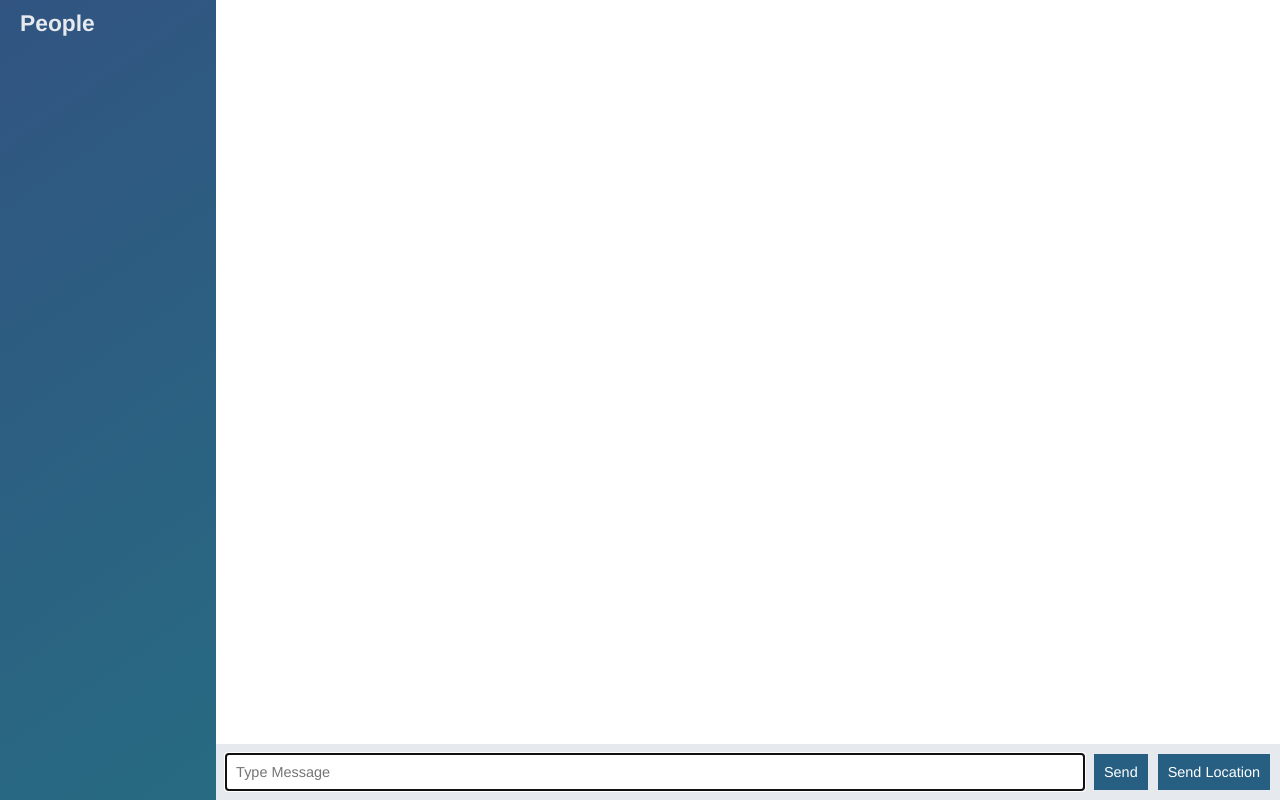
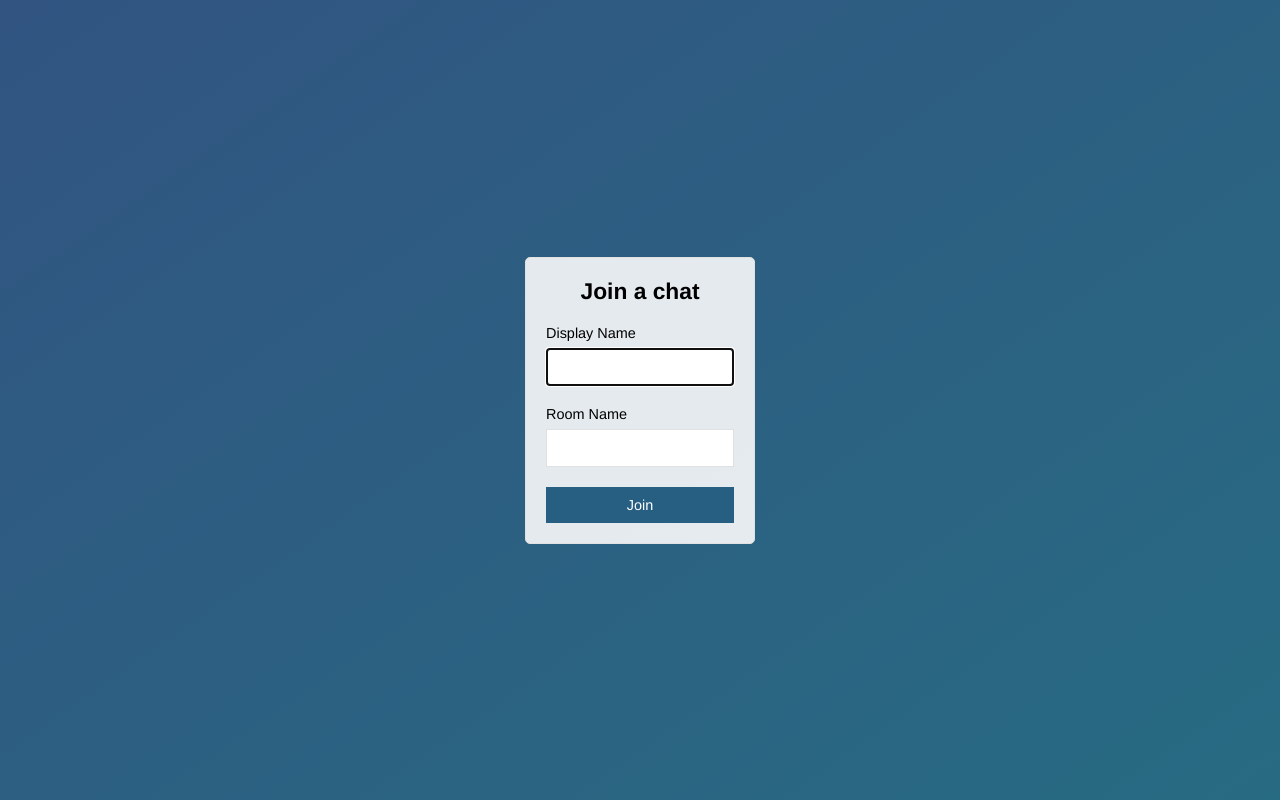
Before and after one commit to SatyanandPathak/node-web-app, a website: page public/index.html in a window 1280 px wide. Drawn offline with nearby package versions, Linux system fonts and the light colour scheme; no server answers.

Commit message:
adding chat html and login html

```diff
--- a/public/index.html
+++ b/public/index.html
@@ -2,64 +2,30 @@
 <html lang="en">
 <head>
     <meta charset="UTF-8">
+    <meta name="viewport" content="width=device-width, initial-scale=1.0, user-scalable=no">
+    <meta http-equiv="X-UA-Compatible" content="ie=edge">
+    <title>Join | Chat App</title>
     <link rel = "stylesheet" type="text/css" href="/css/styles.css"></link>
-    <meta name="viewport" content="width=device-width, initial-scale=1.0">
-    <meta http-equiv="X-UA-Compatible" content="ie=edge">
-    <title>Document</title>
-
 </head>
-<body class = "chat">
-
-    <script src= "/socket.io/socket.io.js"></script>
-    <script src = "/js/libs/jquery-3.3.1.min.js"></script>
-    <script src = "/js/index.js"></script>
-    <script src = "/js/libs/moment.js"></script>
-    <script src = "/js/libs/mustache.js"></script>
-    <div class = "chat__sidebar">
-        <h3>People</h3>
-        <div id = "users"></div>
-    </div>
-    <div class = "chat__main">
-            <ol id = "messages_list" class = "chat__messages"></ol>
-
-            <div class = "chat__footer">
-                    <form id = "message-form">
-                            <input id = "message" name = "message" type="text"
-                            placeholder="Type Message"
-                            autofocus
-                            autocomplete="off"/>
-                            <button id = "sendMessage">Send</button>
-                        </form>
-                        <button id = "sendLocation">Send Location</button>
-            </div>
+<body class = "centered-form">
+    <div class = "centered-form__form">
+        <form action="/chat.html">
+                <div class = "form-field">
+                    <h3>Join a chat</h3>
+                </div>
+                <div class = "form-field">
+                    <label>Display Name</label>
+                    <input type = "text" name = "name" autofocus></input>
+                </div>
+                <div class = "form-field">
+                    <label>Room Name</label>
+                    <input type = "text", name = "room"></input>
+                </div>
+                <div class = "form-field">
+                    <button>Join</button>
+                </div>
+        </form>
 
     </div>
-
-    <!-- All the Mustache tenplate goes here-->
-    <script id = "message-template" type = "text/template">
-        <li class = "message">
-            <div class = "message__title">
-                <h4>{{from}}</h4>
-                <span>{{time}}</span>
-            </div>
-            <div class = "message__body">
-                <p>{{text}}</p>
-            </div>
-        </li>
-    </script>
-
-    <script id = "location-message-template" type = "text/template">
-        <li class = "message">
-            <div class = "message__title">
-                    <h4>{{from}}</h4>
-                    <span>{{time}}</span>
-            </div>
-            <div class = "message__body">
-                <a href = "{{url}}" target = "_blank">My Current Location</a>
-            </div>
-
-        </li>
-    </script>
-
 </body>
 </html>
```
Also changed, not shown: public/chat.html (added, +65 -0 lines), public/js/chat.js (renamed from public/js/index.js).
